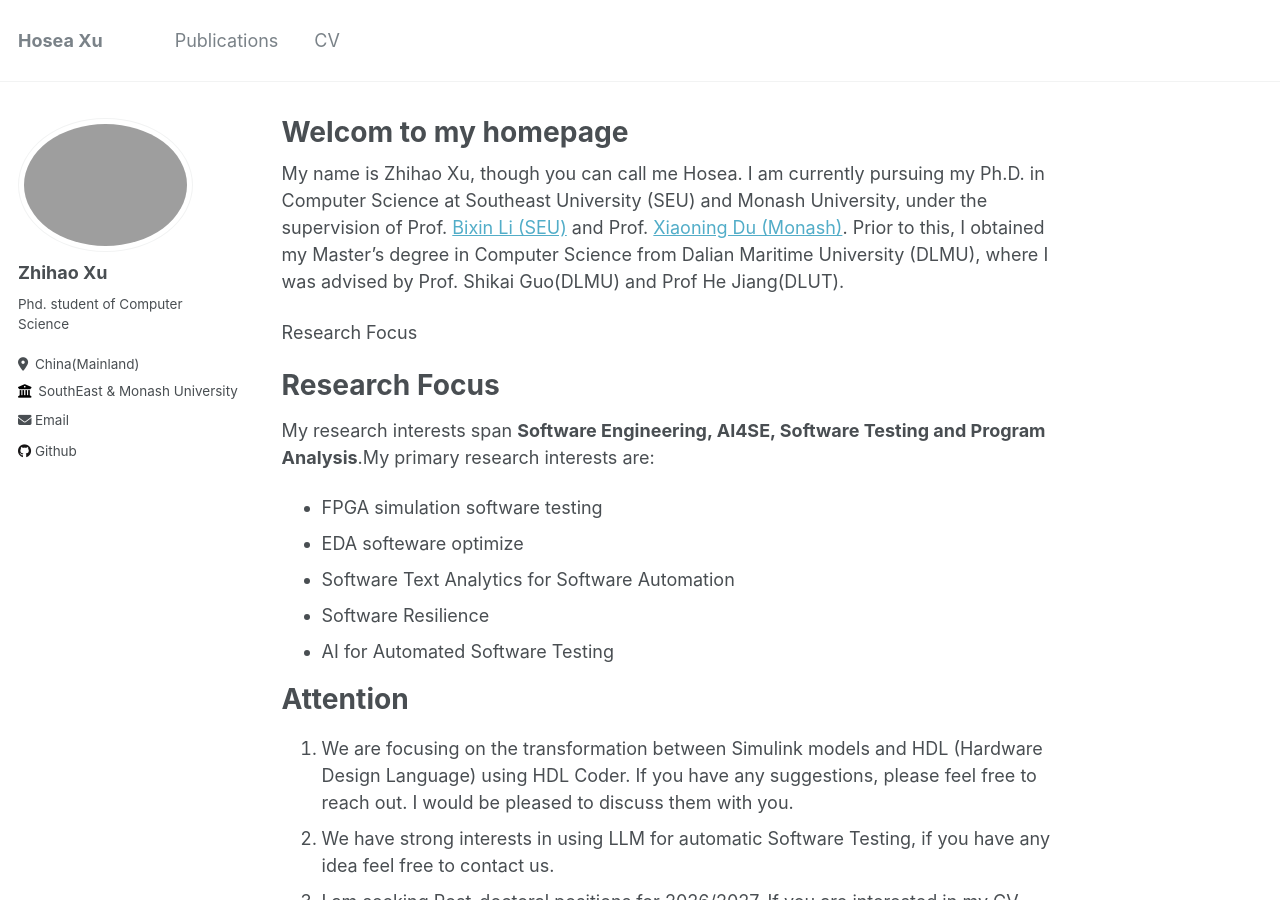
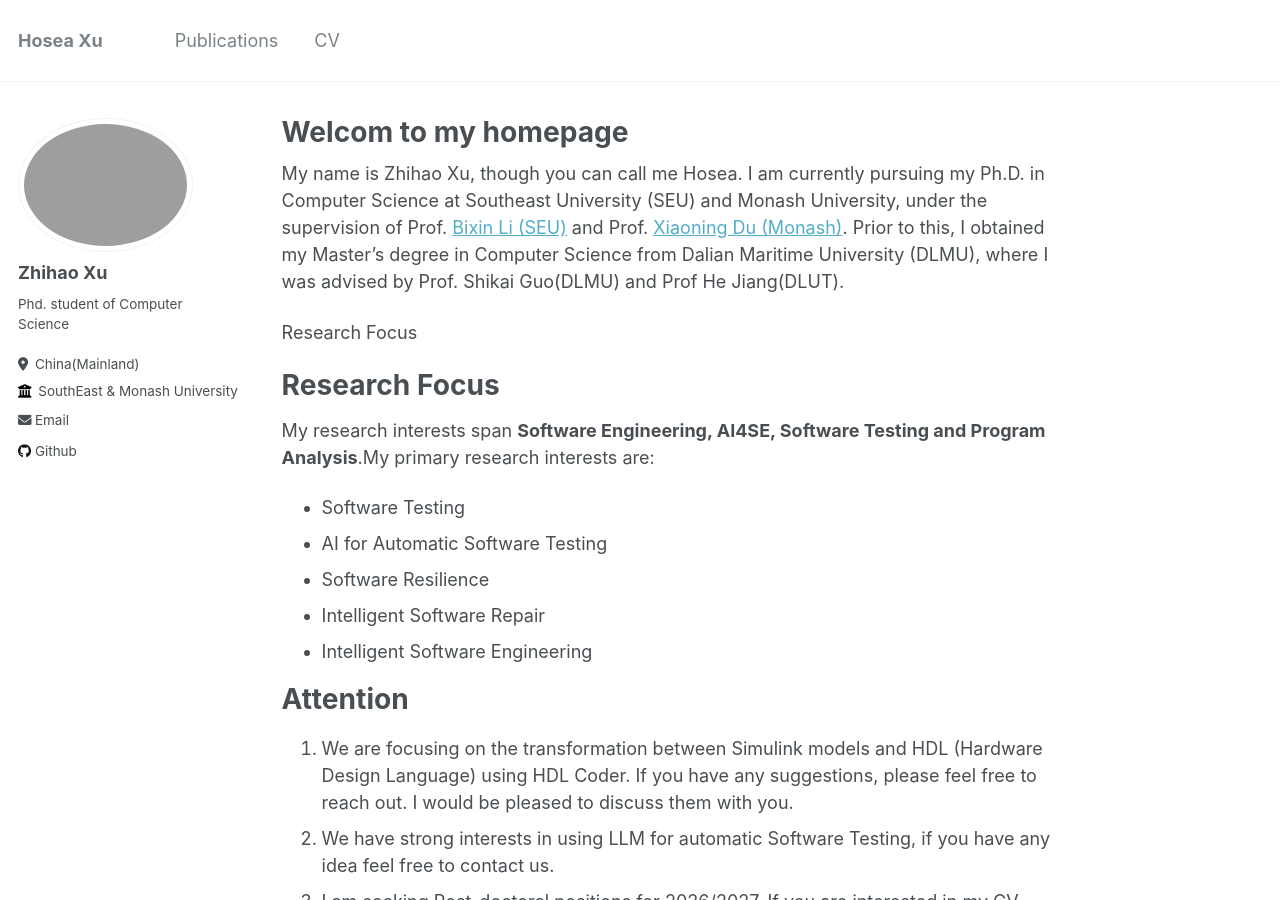
Before and after one commit to cemery123/cemery123.github.io, a Jekyll site: the page built from _pages/about.md, in a window 1280 px wide and 900 px high. Built offline with Jekyll 4.4.1, drawn with Linux system fonts in a browser that asks for light colours.

Commit message:
Update about.md

```diff
--- a/_pages/about.md
+++ b/_pages/about.md
@@ -15,11 +15,11 @@ Research Focus
 ======
 My research interests span __Software Engineering, AI4SE, Software Testing and Program Analysis__.My primary research interests are:
 
- - FPGA simulation software testing
- - EDA softeware optimize
- - Software Text Analytics for Software Automation
+ - Software Testing
+ - AI for Automatic Software Testing
  - Software Resilience
- - AI for Automated Software Testing
+ - Intelligent Software Repair
+ - Intelligent Software Engineering
 
 Attention
 ======
```
